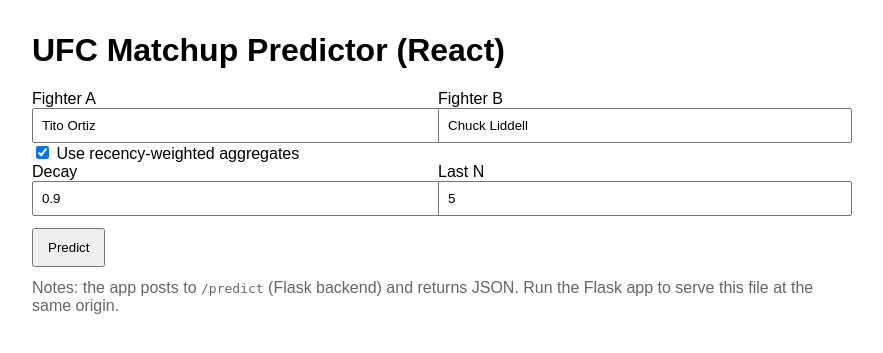
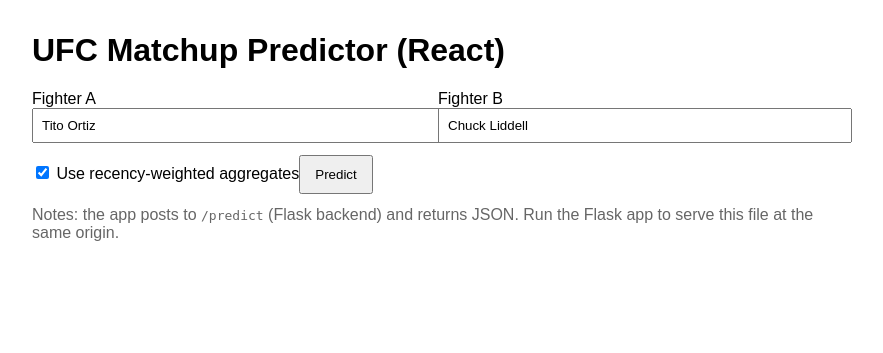
Before and after one commit to Devansh015/ufc-ml-predictor, a Flask app: page / in a window 1280 px wide. Shown: the top 353 px of the page, without its empty margins (208-1091 px from the left). Run offline with Flask 3, Linux system fonts and the light colour scheme; parts of the project's set-up code (start-up, migrations or seed data) failed here and were passed over; some libraries are stand-ins or nearby versions.

Commit message:
frontend change

```diff
--- a/src/webapp/react/index.html
+++ b/src/webapp/react/index.html
@@ -27,8 +27,6 @@
         const [a, setA] = useState('Tito Ortiz');
         const [b, setB] = useState('Chuck Liddell');
         const [recency, setRecency] = useState(true);
-        const [decay, setDecay] = useState(0.9);
-        const [lastN, setLastN] = useState(5);
         const [out, setOut] = useState(null);
         const [loading, setLoading] = useState(false);
 
@@ -37,7 +35,7 @@
           try{
             const resp = await fetch('/predict', {
               method: 'POST', headers: {'Content-Type':'application/json'},
-              body: JSON.stringify({fighter_a: a, fighter_b: b, recency, decay: parseFloat(decay), last_n: parseInt(lastN)})
+              body: JSON.stringify({fighter_a: a, fighter_b: b, recency})
             });
             const j = await resp.json();
             setOut(j);
@@ -54,10 +52,7 @@
               <div className="col"><label>Fighter B<input value={b} onChange={e=>setB(e.target.value)} type="text"/></label></div>
             </div>
             <label><input type="checkbox" checked={recency} onChange={e=>setRecency(e.target.checked)} /> Use recency-weighted aggregates</label>
-            <div className="row">
-              <div className="col"><label>Decay<input value={decay} onChange={e=>setDecay(e.target.value)} type="text"/></label></div>
-              <div className="col"><label>Last N<input value={lastN} onChange={e=>setLastN(e.target.value)} type="text"/></label></div>
-            </div>
+
             <button onClick={predict} disabled={loading}>{loading? 'Predicting...' : 'Predict'}</button>
 
             {out && <div style={{marginTop:16}}>
--- a/src/webapp/templates/index.html
+++ b/src/webapp/templates/index.html
@@ -16,8 +16,6 @@
     <label>Fighter A<input id="a" type="text" value="Tito Ortiz" /></label>
     <label>Fighter B<input id="b" type="text" value="Chuck Liddell" /></label>
     <label><input id="recency" type="checkbox" checked /> Use recency-weighted aggregates</label>
-    <label>Decay <input id="decay" type="text" value="0.9" /></label>
-    <label>Last N fights <input id="lastn" type="text" value="5" /></label>
     <button id="go">Predict</button>
 
     <div id="out" class="result"></div>
@@ -27,11 +25,9 @@
         const a = document.getElementById('a').value;
         const b = document.getElementById('b').value;
         const recency = document.getElementById('recency').checked;
-        const decay = parseFloat(document.getElementById('decay').value) || 0.9;
-        const last_n = parseInt(document.getElementById('lastn').value) || 5;
         const resp = await fetch('/predict', {
           method: 'POST', headers: {'Content-Type':'application/json'},
-          body: JSON.stringify({fighter_a: a, fighter_b: b, recency, decay, last_n})
+          body: JSON.stringify({fighter_a: a, fighter_b: b, recency})
         });
         const j = await resp.json();
         document.getElementById('out').innerText = JSON.stringify(j, null, 2);
```
Also changed, not shown: context.md (+3 -0 lines), src/webapp/react/package.json (added, +11 -0 lines), src/webapp/react/package-lock.json (added).
